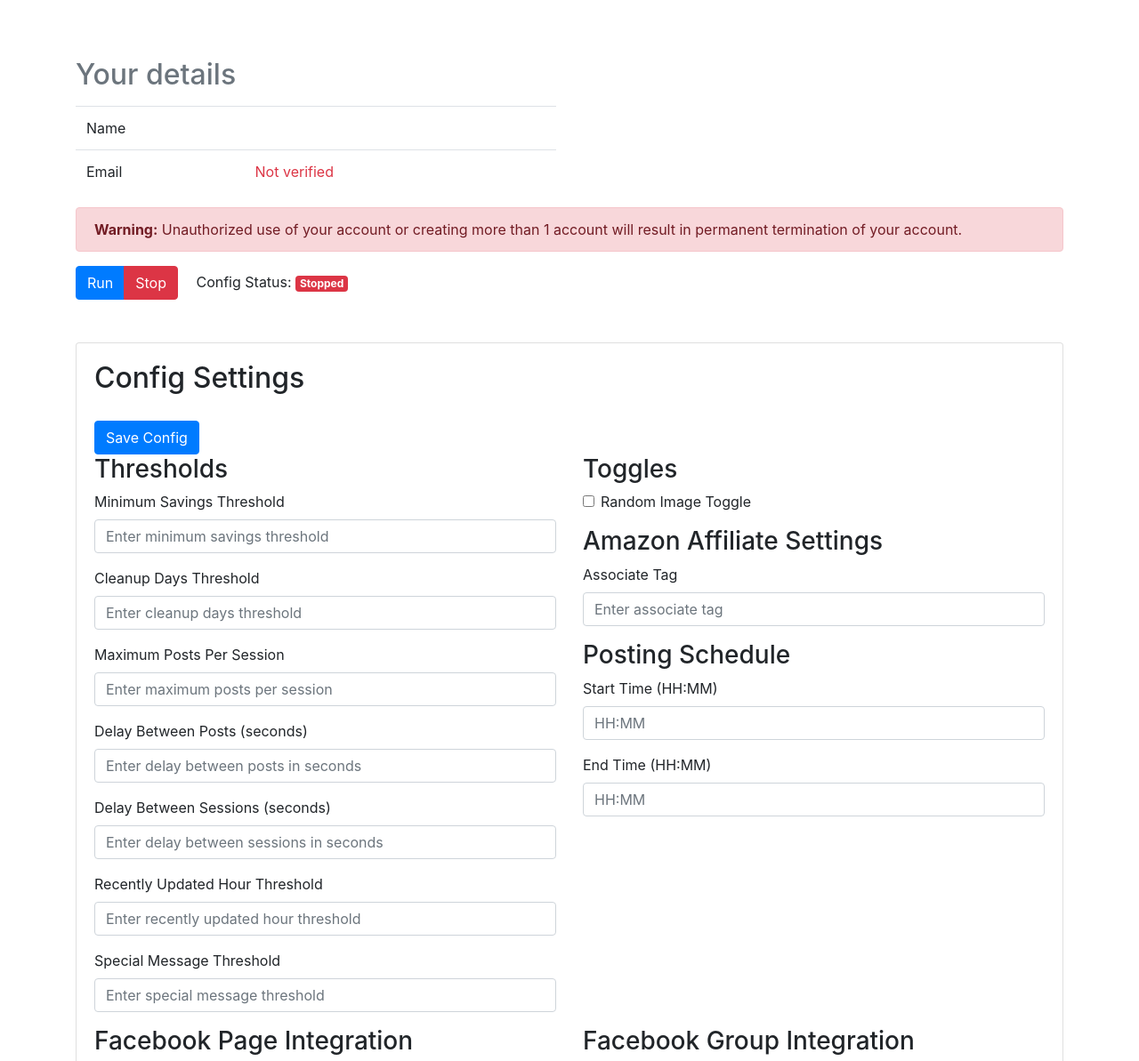
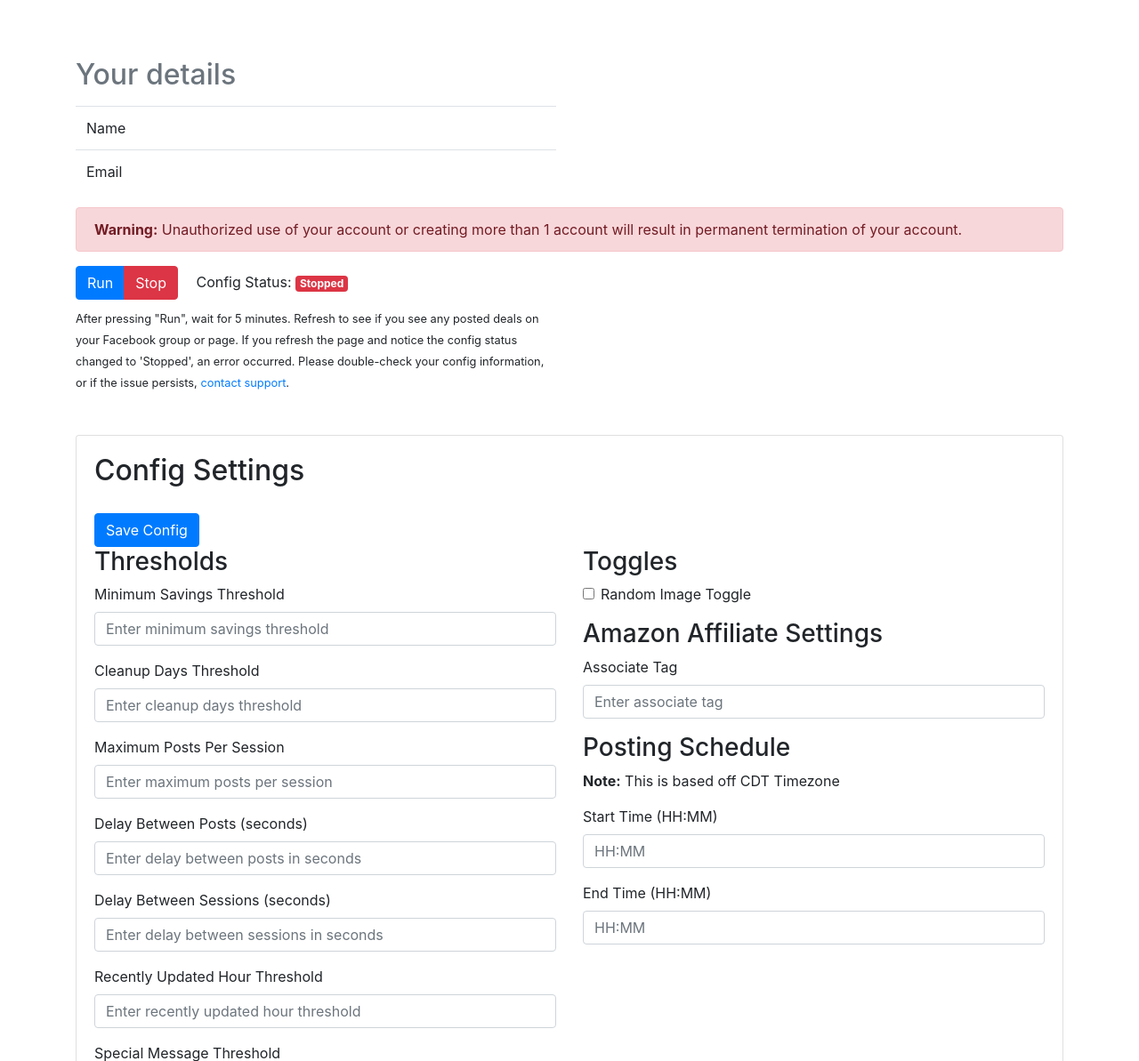
Before and after one commit to hkhan701/DealDynamo-deprecated, a Flask app: template templates/profile.html in a window 1280 px wide. Shown: the part 155-1348 px from the top of the page at 89% size. Run offline with Flask 3, Linux system fonts and the light colour scheme; the template is opened without the code that fills it, so the values that code supplies are empty; some libraries are stand-ins or nearby versions.

Commit message:
Not about CDT timezone add note about running the app

```diff
--- a/templates/profile.html
+++ b/templates/profile.html
@@ -26,15 +26,15 @@
                                     <tr>
                                         <td>Email</td>
                                         <td>{{ current_user.email }}
-                                            {% if current_user.verified %}
+                                            <!-- {% if current_user.verified %}
                                             <span class="text-success mx-3">Verified</span>
                                             {% else %}
                                             <span class="text-danger mx-3">Not verified</span>
                                             <form class="verify-form d-inline">
-                                                <!-- <input type="hidden" name="csrf_token" value="{{ csrf_token() }}"></input>
-                                                <a class="verify-button d-inline" href="" title="Send verification email">Send verification email</a> -->
+                                                <input type="hidden" name="csrf_token" value="{{ csrf_token() }}"></input>
+                                                <a class="verify-button d-inline" href="" title="Send verification email">Send verification email</a>
                                             </form>
-                                            {% endif %}
+                                            {% endif %} -->
                                         </td>
                                     </tr>
                                     <!-- <tr>
@@ -62,6 +62,13 @@
                                     <span class="badge badge-danger">Stopped</span>
                                 {% endif %}
                             </span>
+                            <div class="note mt-2">
+                                <small>
+                                    After pressing "Run", wait for 5 minutes. Refresh to see if you see any posted deals on your Facebook group or page.
+                                    If you refresh the page and notice the config status changed to 'Stopped', an error occurred.
+                                    Please double-check your config information, or if the issue persists, <a href="mailto:hkhan701personal@gmail.com">contact support</a>.
+                                </small>
+                            </div>
                         </div>
                     </div>
                 </div>
@@ -119,6 +126,7 @@
                                             <input class="form-control" type="text" id="associate_tag" name="associate_tag" placeholder="Enter associate tag" value="{{ current_config.associate_tag }}">
                                         </div>
                                         <h3>Posting Schedule</h3>
+                                        <p><b>Note:</b> This is based off CDT Timezone</p>
                                         <div class="form-group">
                                             <label for="start_time">Start Time (HH:MM)</label>
                                             <input class="form-control" type="text" id="start_time" name="start_time" pattern="^(0[0-9]|1[0-9]|2[0-3]):[0-5][0-9]$" title="Please enter a valid time format (HH:MM)" placeholder="HH:MM" value="{{ current_config.start_time }}">
```
